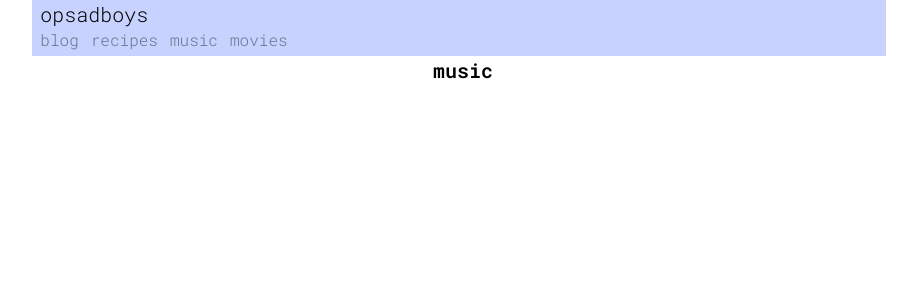
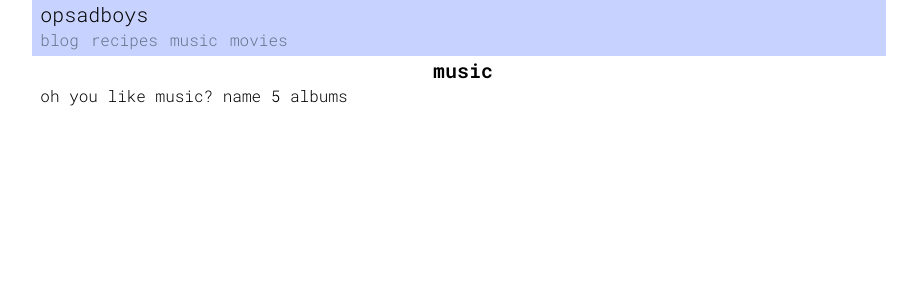
Before and after one commit to fernanlukban/opsadboys, a Next.js app: page /music in a window 1280 px wide. Shown: the top 300 px of the page, without its empty margins (181-1098 px from the left). Built offline with nearby package versions, Linux system fonts and the light colour scheme.

Commit message:
updated some indexpage stuff

```diff
--- a/src/components/indexpage.tsx
+++ b/src/components/indexpage.tsx
@@ -23,7 +23,10 @@ export default function IndexPage({ children, pageName, posts } : PropsWithChild
 							</Link>
 						</div>
 					)
-				) : children}
+				) : null}
+			</div>
+			<div>
+				{children}
 			</div>
 		</>
 	)
--- a/src/pages/blog/[id].js
+++ b/src/pages/blog/[id].js
@@ -1,3 +1,5 @@
+import Head from 'next/head'
+
 import { getAllBlogPostIds, getBlogPostData } from '@/lib/bloglib'
 import PostTitle from '@/components/posttitle'
 import PageTitle from '@/components/pagetitle'
@@ -5,6 +7,9 @@ import PageTitle from '@/components/pagetitle'
 export default function BlogPost({ postData }) {
 	return (
 		<>
+		<Head>
+			<title>{postData.title}</title>
+		</Head>
 		<PageTitle pageName="blog" path="/blog" />
 		<PostTitle date={postData.date} title={postData.title} />
 		<div className="blogPost">
--- a/src/pages/blog/index.tsx
+++ b/src/pages/blog/index.tsx
@@ -1,4 +1,5 @@
 import Link from 'next/link'
+import Head from 'next/head'
 
 import IndexPage from '@/components/indexpage'
 import { getSortedBlogPostsData } from '@/lib/bloglib'
@@ -9,7 +10,14 @@ type BlogPageProps = {
 }
 
 function BlogPage({ posts }: BlogPageProps) {
-	return <IndexPage pageName="blog" posts={posts} />;
+	return (
+		<>
+		<Head>
+			<title>blog</title>
+		</Head>
+		<IndexPage pageName="blog" posts={posts} />
+		</>
+	);
 }
 
 export async function getStaticProps() {
--- a/src/pages/music/index.tsx
+++ b/src/pages/music/index.tsx
@@ -6,5 +6,11 @@ type MusicPageProps = {
 };
 
 export default function MusicPage({ posts }: MusicPageProps) {
-	return <IndexPage pageName="music" posts={posts} />
+	return (
+		<>
+			<IndexPage pageName="music" posts={posts}>
+				oh you like music? name 5 albums
+			</IndexPage>
+		</>
+	);
 }
```
